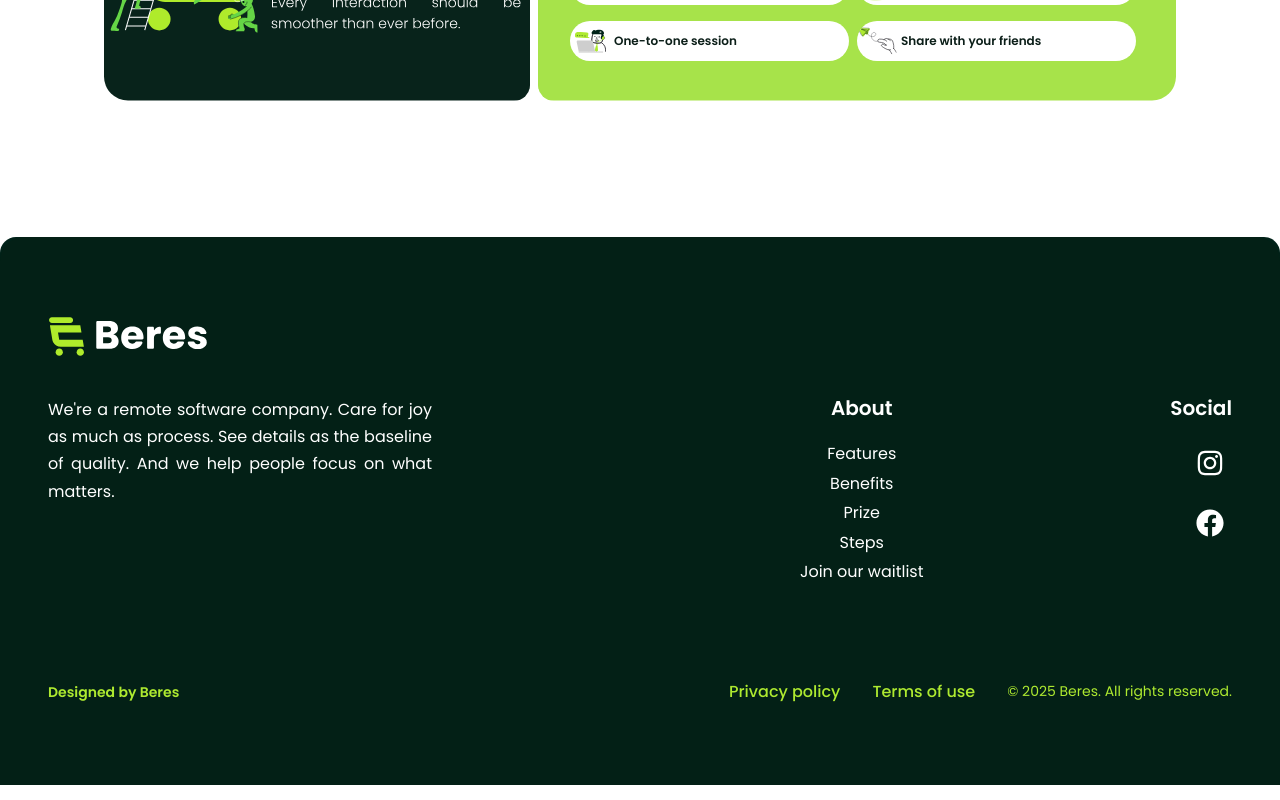
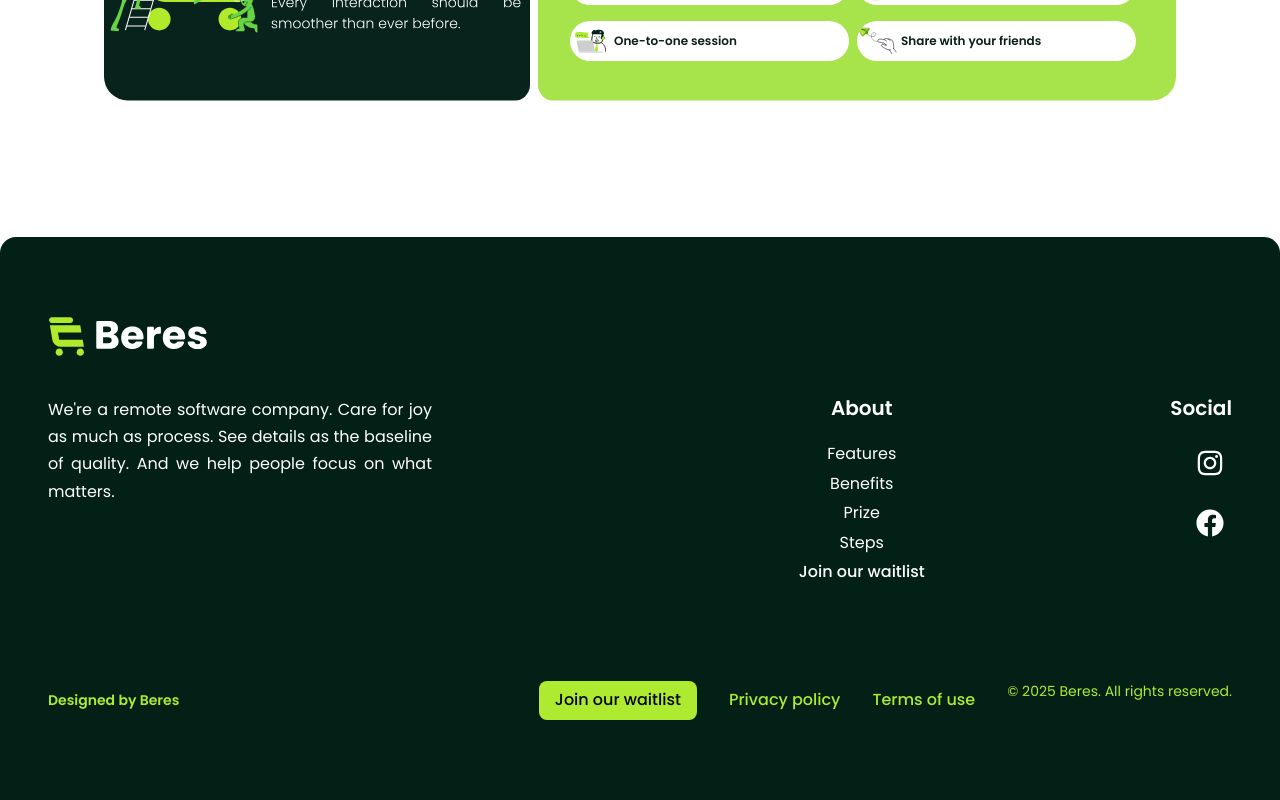
Before and after one commit to nazrinamir/BeresLandingPage, a React (Vite) app in the folder frontend/: page / in a window 1280 px wide. Shown: the part 3722-4522 px from the top of the page. Built offline with nearby package versions, Linux system fonts and the light colour scheme.

Commit message:
add popup waitlist in footer section

```diff
--- a/frontend/src/footerSection.tsx
+++ b/frontend/src/footerSection.tsx
@@ -1,25 +1,40 @@
 import { FaInstagram, FaFacebook } from 'react-icons/fa';
 import TermPopup from './components/popup/termPopup';
-import { useState } from 'react';
 import PrivacyPopup from './components/popup/privacyPopup';
 import ImprintPopup from './components/popup/ImprintPopup';
+import WaitlistPopup from './components/popup/WaitlistPopup'; // ⬅️ add this
+import { useEffect, useState } from 'react';
 
 const FooterSection = () => {
   const [showTerms, setShowTerms] = useState(false);
   const [showPrivacy, setShowPrivacy] = useState(false);
   const [showImprint, setShowImprint] = useState(false);
+  const [showWaitlist, setShowWaitlist] = useState(false); // ⬅️ add this
+
+  // Auto-open if URL has #waitlist or ?waitlist=1
+  useEffect(() => {
+    const url = new URL(window.location.href);
+    if (url.hash === '#waitlist' || url.searchParams.get('waitlist') === '1') {
+      setShowWaitlist(true);
+    }
+  }, []);
+
+  const openWaitlist = (e?: React.MouseEvent) => {
+    if (e) e.preventDefault();
+    setShowWaitlist(true);
+  };
 
   return (
     <footer className="bg-[#032016] text-gray-300 py-20 rounded-t-3xl">
       <div className="max-w-7xl mx-auto px-6 md:px-12">
-        {/* Logo always on top, full width */}
+        {/* Logo */}
         <div className="flex items-center space-x-3 mb-10">
           <img src="/bereslogo.svg" alt="Beres Logo" className="h-full w-40" />
         </div>
 
         <div className="flex flex-col md:flex-row gap-14 items-start">
           {/* Left: Description */}
-          <div className='w-full'>
+          <div className="w-full">
             <p className="leading-relaxed text-justify max-w-sm !text-white">
               We're a remote software company. Care for joy as much as process.
               See details as the baseline of quality. And we help people focus
@@ -27,23 +42,37 @@ const FooterSection = () => {
             </p>
           </div>
 
-          {/* Middle: About - CENTERED */}
-          <div className='flex flex-col w-full items-center text-center'>
+          {/* Middle: About */}
+          <div className="flex flex-col w-full items-center text-center">
             <h4 className="text-xl font-semibold mb-5 !text-white">About</h4>
             <ul className="space-y-1">
               <li><a href="#features" className="!text-white hover:text-[#AEEA30] transition-colors">Features</a></li>
               <li><a href="#benefits" className="!text-white hover:text-[#AEEA30] transition-colors">Benefits</a></li>
               <li><a href="#" className="!text-white hover:text-[#AEEA30] transition-colors">Prize</a></li>
               <li><a href="#steps" className="!text-white hover:text-[#AEEA30] transition-colors">Steps</a></li>
-              <li><a href="#waitlist" className="!text-white hover:text-[#AEEA30] transition-colors">Join our waitlist</a></li>
+
+              {/* Make it open the popup */}
+              <li>
+                <button
+                  onClick={openWaitlist}
+                  className="!text-white hover:text-[#AEEA30] transition-colors"
+                  aria-haspopup="dialog"
+                  aria-controls="waitlist-popup"
+                >
+                  Join our waitlist
+                </button>
+              </li>
+
+              {/* (Optional) Link version that also opens on direct load: */}
+              {/* <li><a href="#waitlist" onClick={openWaitlist} className="!text-white hover:text-[#AEEA30] transition-colors">Join our waitlist</a></li> */}
             </ul>
           </div>
 
           {/* Right: Social */}
-          <div className='flex flex-col items-end'>
+          <div className="flex flex-col items-end">
             <h4 className="text-xl font-semibold mb-5 !text-white">Social</h4>
             <div className="flex flex-col space-y-4">
-              <div className='rounded-md p-2'>
+              <div className="rounded-md p-2">
                 <a
                   href="https://www.instagram.com/beres.my/"
                   target="_blank"
@@ -54,7 +83,7 @@ const FooterSection = () => {
                   <FaInstagram size={28} />
                 </a>
               </div>
-              <div className='rounded-md p-2'>
+              <div className="rounded-md p-2">
                 <a
                   href="https://facebook.com/yourpage"
                   target="_blank"
@@ -73,15 +102,31 @@ const FooterSection = () => {
         <div className="flex flex-col items-center w-full justify-center md:flex-row md:items-center md:justify-between mt-16 pt-8 text-sm">
           <p className="!text-[#AEEA30] font-semibold">Designed by Beres</p>
           <div className="flex flex-wrap gap-8 mt-6 md:mt-0 text-gray-400">
+            {/* Bonus: prominent CTA in footer */}
+            <button
+              onClick={openWaitlist}
+              className="bg-[#AEEA30] text-black px-4 py-2 rounded-lg font-semibold hover:brightness-95 active:scale-[0.98] transition"
+            >
+              Join our waitlist
+            </button>
             <button onClick={() => setShowPrivacy(true)} className="!text-[#AEEA30]">Privacy policy</button>
             <button onClick={() => setShowTerms(true)} className="!text-[#AEEA30]">Terms of use</button>
             <span className="!text-[#AEEA30]"> © 2025 Beres. All rights reserved.</span>
           </div>
         </div>
       </div>
+
+      {/* Popups */}
       <TermPopup isOpen={showTerms} onClose={() => setShowTerms(false)} />
       <PrivacyPopup isOpen={showPrivacy} onClose={() => setShowPrivacy(false)} />
       <ImprintPopup isOpen={showImprint} onClose={() => setShowImprint(false)} />
+      <WaitlistPopup
+        isOpen={showWaitlist}
+        onClose={() => setShowWaitlist(false)}
+        // give it an id for aria-controls above
+        // @ts-ignore – if your WaitlistPopup doesn't forward id, you can wrap its root div with id
+        id="waitlist-popup"
+      />
     </footer>
   );
 };
```
